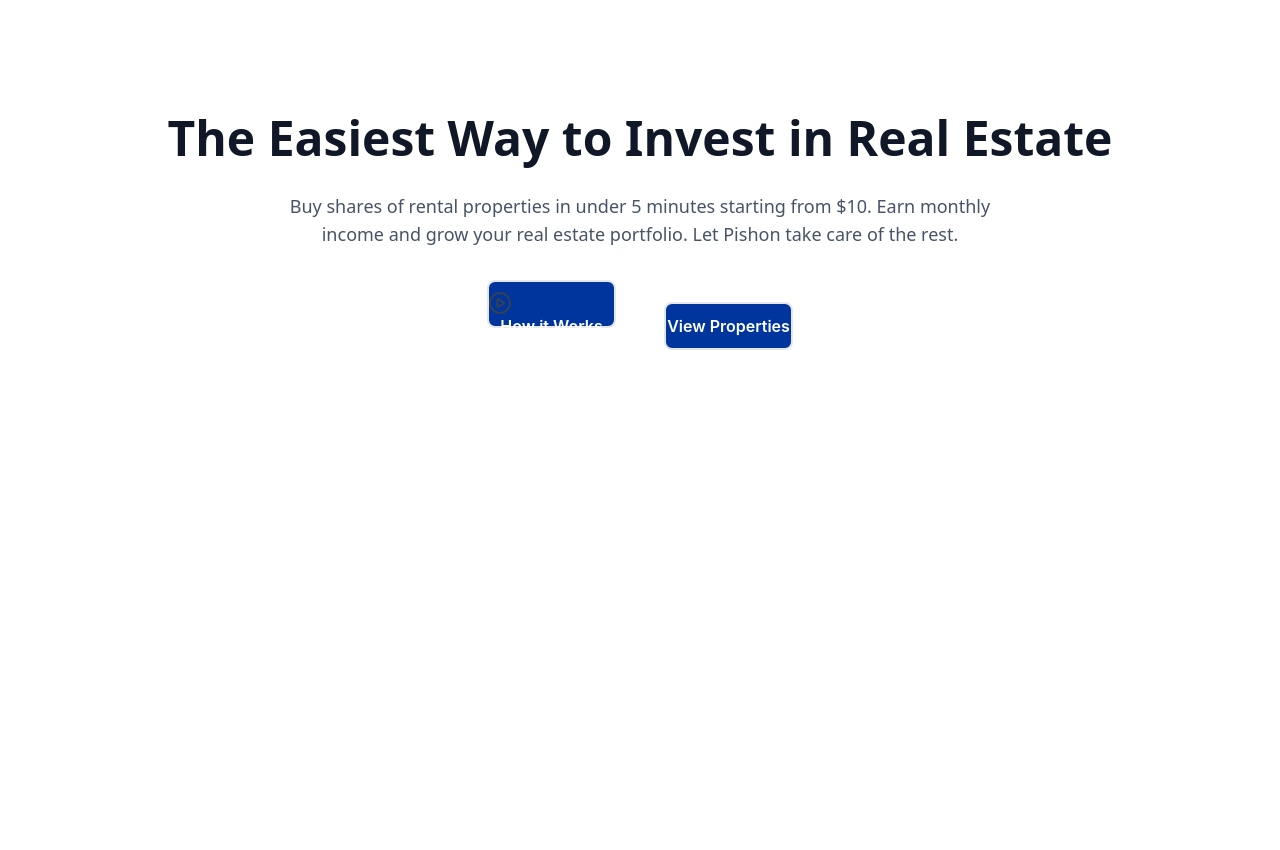
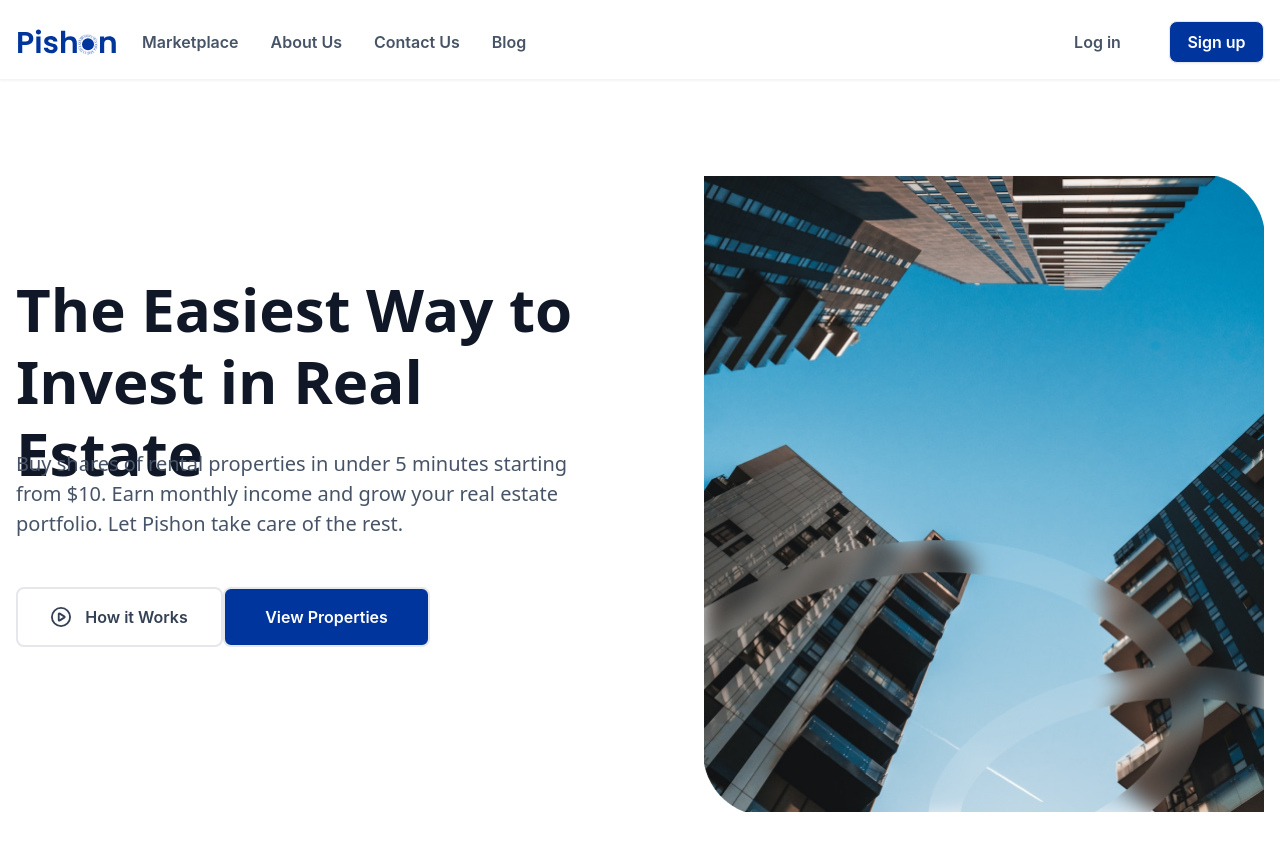
Before and after one commit to funbiioye/jubilant-train, a React (Vite) app: page / in a window 1280 px wide. Shown: the top 850 px of the page. Before the commit the page ends 800 px from the top, so only its background shows below. Built offline with nearby package versions, Linux system fonts and the light colour scheme.

Commit message:
still trying to fix route

```diff
--- a/src/Router.tsx
+++ b/src/Router.tsx
@@ -13,8 +13,6 @@
 import FAQs from './Screens/FAQs';
 import HomePage from './Screens/HomePage';
 
-
-
 const Router = () => {
   return (
     <BRouter>
@@ -24,56 +22,56 @@
           element={<HomePage />}
         />
         <Route
-          path='Signup'
+          path='/signup'
           element={<SignUp />}
         />
         <Route
-          path='LoginPage'
+          path='/loginpage'
           element={<LoginPage />}
         />
         <Route
-          path='ForgotPass'
+          path='/forgotpass'
           element={<ForgotPass />}
         />
         <Route
-          path='CheckMail'
+          path='/Checkmail'
           element={<CheckMail />}
         />
         <Route
-          path='SetPass'
+          path='/setpass'
           element={<SetPass />}
         />
         <Route
-          path='PassReset'
+          path='/passreset'
           element={<PassReset />}
         />
         <Route
-          path='Contact'
+          path='/contact'
           element={<Contact />}
         />
         <Route
-          path='About'
+          path='/about'
           element={<About />}
         />
         <Route
-          path='PolicyPage'
+          path='/policypage'
           element={<PolicyPage />}
         />
         <Route
-          path='Cookies'
+          path='/cookies'
           element={<Cookies />}
         />
         <Route
-          path='Terms'
+          path='/terms'
           element={<Terms />}
         />
         <Route
-          path='FAQs'
+          path='/faqs'
           element={<FAQs />}
         />
       </Routes>
     </BRouter>
   );
-}
+};
 
-export default Router
+export default Router;
--- a/src/Screens/HomePage.tsx
+++ b/src/Screens/HomePage.tsx
@@ -1,34 +1,44 @@
 import play from '../assets/Icons/play.svg';
+import home_img_2 from '../assets/images/home_img_2.png';
+import TopNav from '../components/TopNav';
 
 const HomePage = () => {
   return (
-    <div>
-      <div className=''>
-        <span className='flex flex-col justify-center items-center py-[64px] md:py-[96px]'>
+    <div className='bg-'>
+      <TopNav />
+      <div className='flex flex-col md:flex-row py-[64px] md:py-[96px] container md:justify-between'>
+        <div className='flex flex-col justify-start items-start  md:mt-[97px] md:flex-[0.40]'>
           <h1
-            className='mt-[12px] mb-[16px] md:mb-[24px] font-semibold text-[#101828] text-[36px] leading-[44px] md:text-[48px] md:leading-[60px] text-center
+            className='mb-[16px] font-semibold text-[#101828] text-[36px] leading-[44px] md:text-[60px] md:leading-[72px] text-start md:w-[560px] md:h-[160px]
 ]'>
             The Easiest Way to Invest in Real Estate
           </h1>
-          <p className='w-[343px] md:w-[768px] px-[16px] font-normal text-[18px] leading-[28px] text-[#475467] text-center'>
+          <p className='w-[343px] font-normal text-[18px] leading-[28px] md:text-[20px] md:leading-[30px] text-[#475467] text-start md:w-[560px] md:h-[90px]'>
             Buy shares of rental properties in under 5 minutes starting from
             $10. Earn monthly income and grow your real estate portfolio. Let
             Pishon take care of the rest.
           </p>
-          <span>
-            <button className='justify-center items-center text-center border-2 w-[343px] md:w-[129px] h-[48px] mt-[32px] mx-[24px] py-[10px] bg-[#00359E] font-inter font-semibold text-[16px] text-[#FFFFFF] leading-[24px]  rounded-lg'>
+          <span className='flex flex-col md:flex-row mt-[48px]'>
+            <button className='flex justify-center items-center gap-[14px] text-center border-2 w-[343px] md:w-[207px] h-[60px]  bg-[#FFF] font-inter font-semibold text-[16px] text-[#344054] leading-[24px]  rounded-lg'>
               <img
+                className='w-[20px] h-[20px]'
                 src={play}
                 alt=''
               />
               How it Works
             </button>
-            <button className='justify-center items-center text-center border-2 w-[343px] md:w-[129px] h-[48px] mt-[32px] mx-[24px] py-[10px] bg-[#00359E] font-inter font-semibold text-[16px] text-[#FFFFFF] leading-[24px]  rounded-lg'>
+            <button className='justify-center items-center text-center border-2 w-[343px] md:w-[207px] h-[60px] mt-[20px] md:mt-0 py-[10px] bg-[#00359E] font-inter font-semibold text-[16px] text-[#FFFFFF] leading-[24px]  rounded-lg'>
               View Properties
             </button>
           </span>
-        </span>
-        <span className=''></span>
+        </div>
+        <div className='md:max-w-[560px] md:max-h-[640px] md:flex-[0.60]'>
+          <img
+            className='hidden md:flex md:h-full md:w-full '
+            src={home_img_2}
+            alt=''
+          />
+        </div>
       </div>
     </div>
   );
```
Also changed, not shown: src/assets/Images/home_img_1.svg (added), src/assets/Images/home_img_2.png (added).
